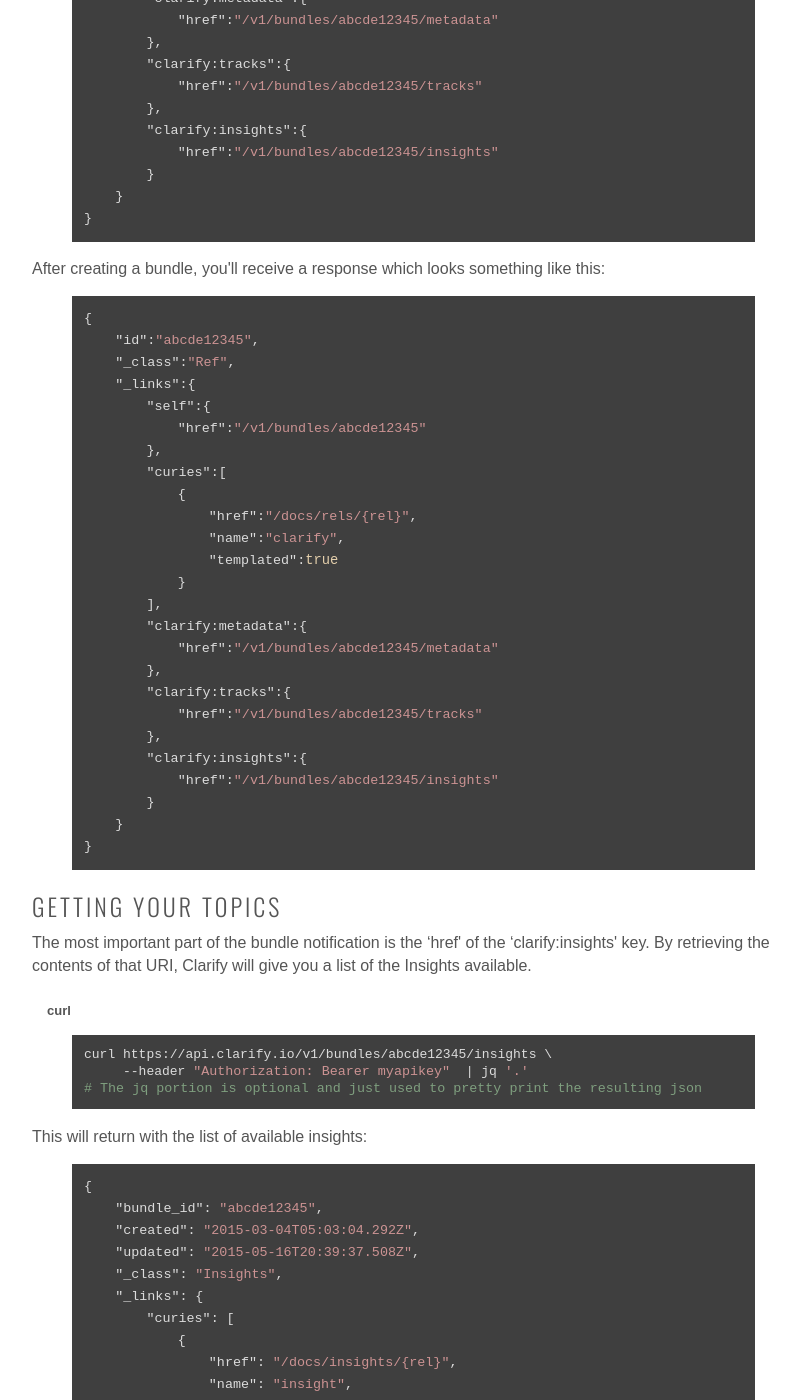
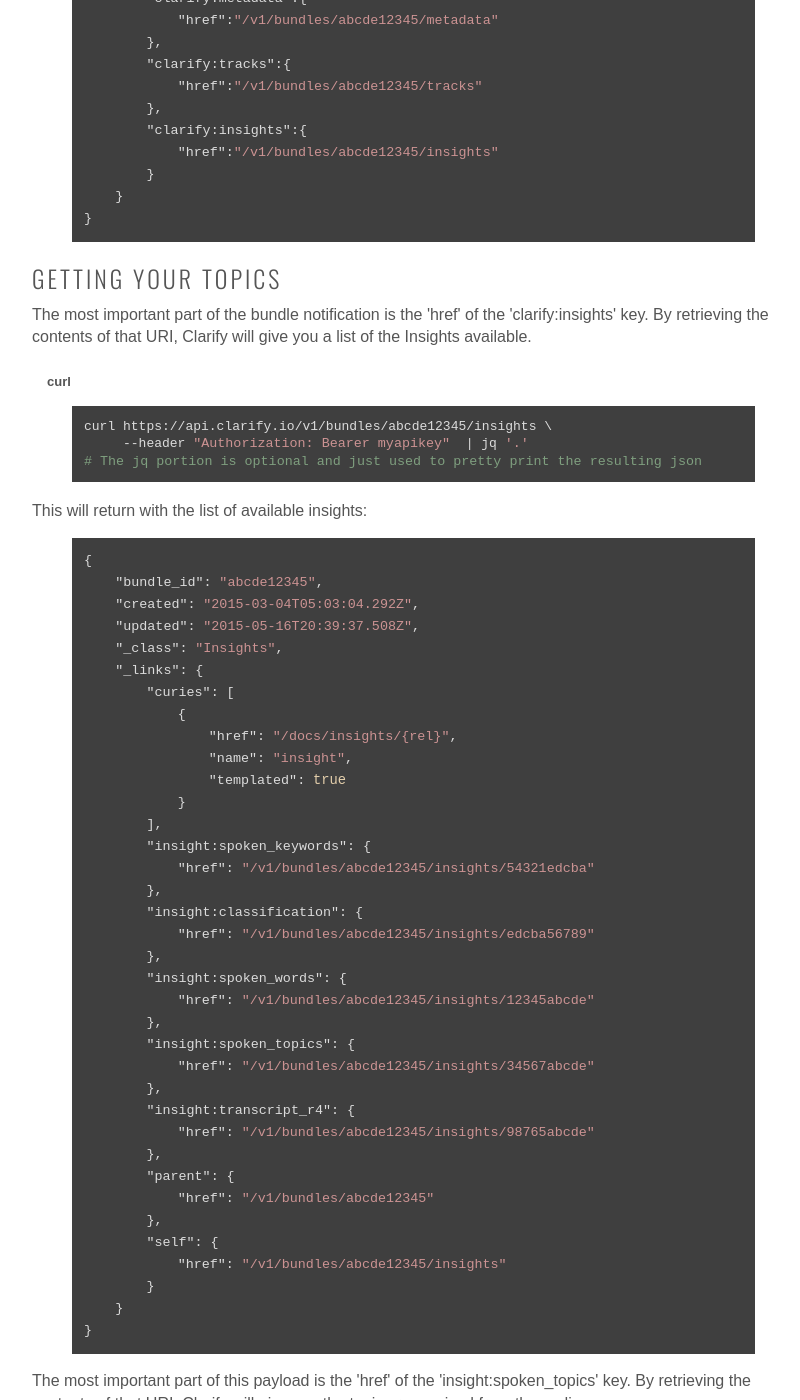
Before and after one commit to xclarifyio/clarify.github.io, a Jekyll site: the page built from _quickstarts/insights-topics.html, in a window 1280 px wide and 1400 px high, scrolled down 1311 px. Shown: the whole window, without its empty margins (103-903 px from the left). Built offline with Jekyll 4.4.1, drawn with Linux system fonts in a browser that asks for light colours; nearby versions of some CDN libraries; some web fonts are replaced; some of the changed text lies outside the part shown.

Commit message:
extracted all the common bits from the topic insight quickstart

```diff
--- a/_includes/source/curl/request-topics.md
+++ b/_includes/source/curl/request-topics.md
@@ -1,3 +1,5 @@
+{% highlight bash %}
 curl https://api.clarify.io/v1/bundles/abcde12345/insights/34567abcde \
     --header "Authorization: Bearer myapikey" | jq '.'
 # The jq portion is optional and just used to pretty print the resulting json
+{% endhighlight %}
--- a/_quickstarts/insights-topics.html
+++ b/_quickstarts/insights-topics.html
@@ -16,23 +16,27 @@
 
 {% include /sections/media-loading.html %}
 
-After creating a bundle, you'll receive a response which looks something like this:
+{% assign tabs="insight-links" %}
 
-{% include /source/json/bundle_callback.md %}
+<a name="{{ tabs }}"></a>
 
 <h3>Getting your Topics</h3>
 
-The most important part of the bundle notification is the &#8216;href' of the &#8216;clarify:insights' key. By retrieving the contents of that URI, Clarify will give you a list of the Insights available.
+The most important part of the bundle notification is the 'href' of the 'clarify:insights' key. By retrieving the contents of that URI, Clarify will give you a list of the Insights available.
 
-{% include /sections/insight-links.html %}
+{% include /structural/tabs.html %}
 
 This will return with the list of available insights:
 
 {% include /source/json/insights_r4.md %}
 
-The most important part of this payload is the <strong>href</strong> of the <strong>insight:spoken_topics</strong> key. By retrieving the contents of that URI, Clarify will give you the topics recognized from the audio.
+The most important part of this payload is the 'href' of the 'insight:spoken_topics' key. By retrieving the contents of that URI, Clarify will give you the topics recognized from the audio.
 
-{% include /sections/request-topics.html %}
+{% assign tabs="request-topics" %}
+
+<a name="{{ tabs }}"></a>
+
+{% include /structural/tabs.html %}
 
 The final result of which is our list of topics:
 
@@ -40,7 +44,11 @@
 
 From here, we can process the topics just like any other json array:
 
-{% include /sections/process-topics.html %}
+{% assign tabs="process-topics" %}
+
+<a name="{{ tabs }}"></a>
+
+{% include /structural/tabs.html %}
 
 And we end up with a list of topics that we can use to categorize or otherwise sort our content for better understanding:
 
```
Also changed, not shown: _includes/source/curl/process-topics.md (+1 -1 lines).
